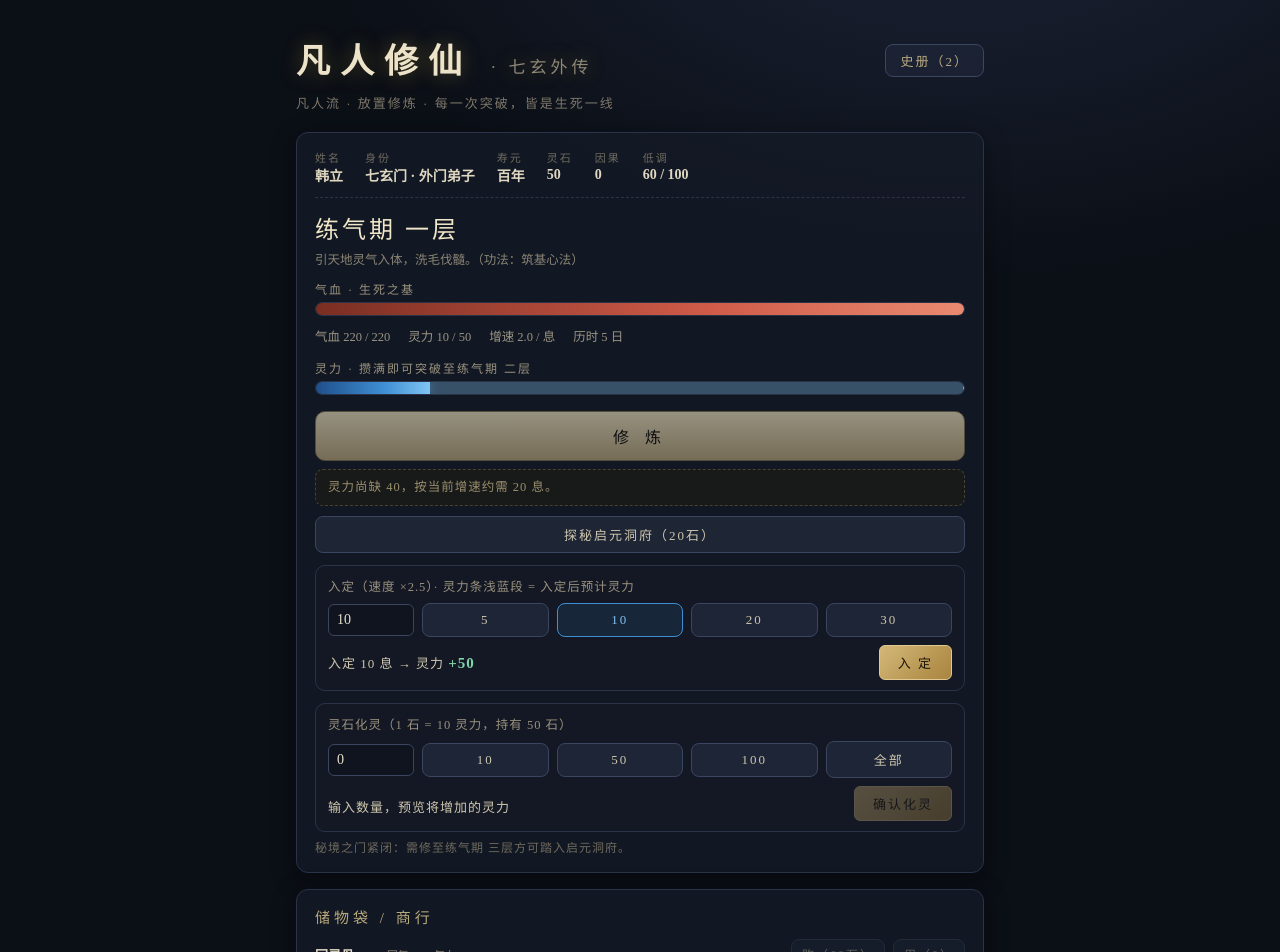
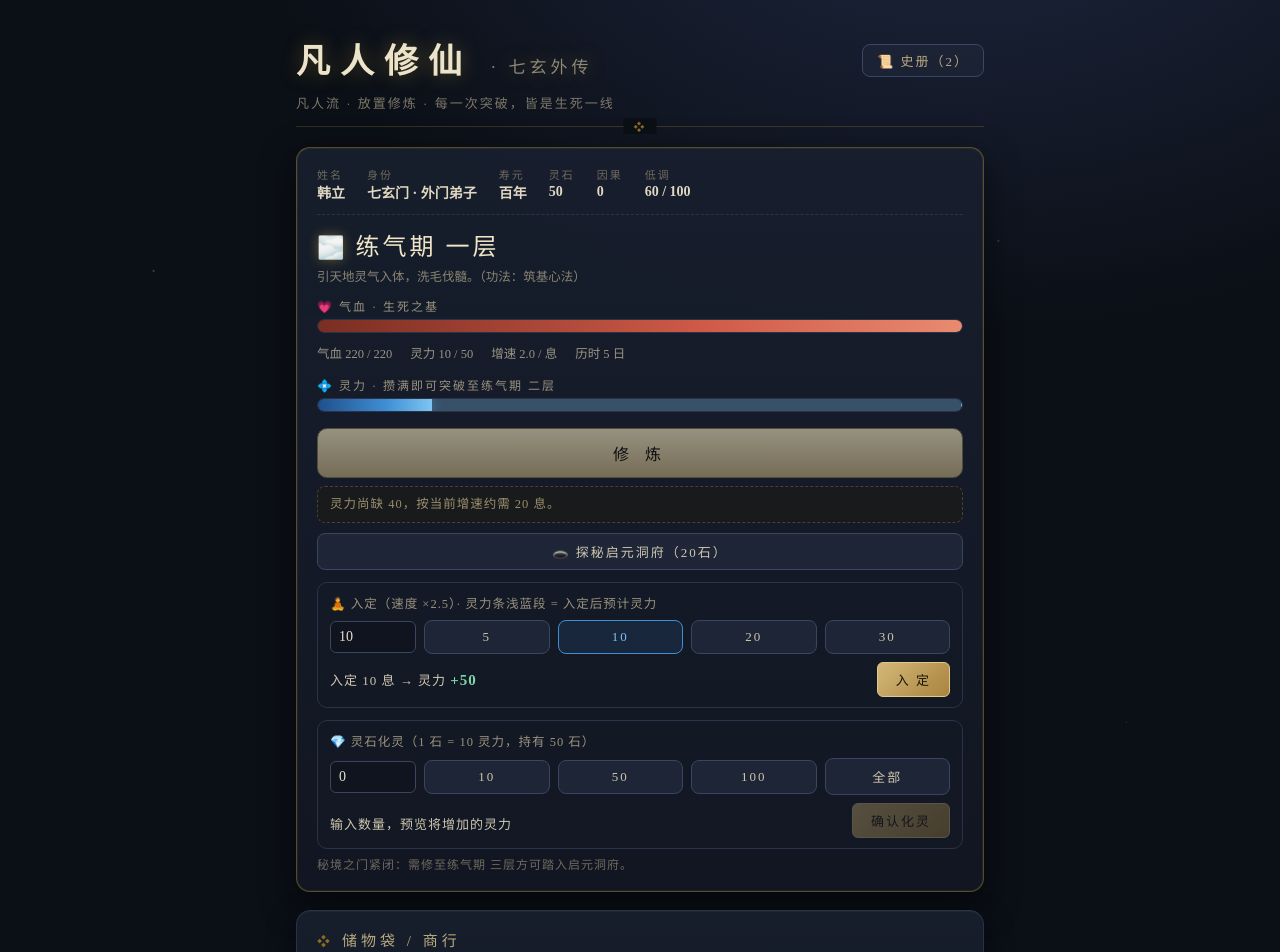
Before and after one commit to MetaQian/fanren-xiuxian, a Vue app: page / in a window 1280 px wide. Shown: the top 952 px of the page. Built offline with nearby package versions, Linux system fonts and the light colour scheme.

Commit message:
UI: 修仙感视觉升级(星空背景/卡片金边层次/图标点缀/突破按钮呼吸光)

```diff
--- a/frontend/src/App.vue
+++ b/frontend/src/App.vue
@@ -132,6 +132,29 @@ function doMeditate() {
 }
 // 入定剩余秒数（模板里取不到 Date，用函数算）
 const medLeft = () => Math.max(0, Math.ceil((s.value.meditateUntil - Date.now()) / 1000));
+// ===== 图标点缀 =====
+const REALM_ICONS = ["🌫️", "🏔️", "⚛️", "🐲", "🌟"]; // 按大境界序号
+const realmIco = () => REALM_ICONS[s.value.realm] ?? "🌫️";
+const ICONS: Record<string, string> = {
+  sword: "⚔️",
+  flash: "⚡",
+  recover: "💚",
+  shield: "🔔",
+  thunder: "🌩️",
+  heal: "🌿",
+  gather: "💊",
+  armor: "🪬",
+  wolf: "🐺",
+  beast: "🦊",
+  raider: "🏹",
+  mobei: "😈",
+  ghost: "👻",
+  beastking: "🐯",
+  demonlord: "💀",
+  yuanshui: "☠️",
+};
+const ico = (id?: string) => (id ? ICONS[id] ?? "✦" : "✦");
+const toastIco = (k: string) => (k === "break" ? "⚡" : k === "good" ? "🌿" : k === "bad" ? "🗡️" : "📜");
 const btnText = () => {
   if (s.value.enemy) return "战斗中 · 不可修炼";
   if (isFinal()) return "已臻化神 · 静待飞升";
@@ -242,7 +265,7 @@ onBeforeUnmount(() => {
       <div class="head-row">
         <h1>凡人修仙 <span class="sub">· 七玄外传</span></h1>
         <button class="mini journal-btn" @click="journalOpen = true">
-          史册（{{ s.logs.length }}）
+          📜 史册（{{ s.logs.length }}）
         </button>
       </div>
       <p class="tag">凡人流 · 放置修炼 · 每一次突破，皆是生死一线</p>
@@ -257,9 +280,9 @@ onBeforeUnmount(() => {
         <div><label>因果</label><b>{{ s.karma }}</b></div>
         <div><label>低调</label><b>{{ s.lowKey }} / 100</b></div>
       </div>
-      <div class="realm-name">{{ stageLabel(s.realm, s.stage) }}</div>
+      <div class="realm-name"><span class="realm-ico">{{ realmIco() }}</span>{{ stageLabel(s.realm, s.stage) }}</div>
       <p class="realm-note">{{ REALMS[s.realm].note }}（功法：{{ methodOf(s).name }}）</p>
-      <p class="bar-label">气血 · 生死之基</p>
+      <p class="bar-label">💗 气血 · 生死之基</p>
       <div class="bar hp-bar"><div class="fill hp-fill" :style="{ width: hpPct() + '%' }"></div></div>
       <div class="meta">
         <span>气血 {{ Math.floor(s.hp).toLocaleString() }} / {{ maxHpOf(s).toLocaleString() }}</span>
@@ -271,7 +294,7 @@ onBeforeUnmount(() => {
         </span>
         <span>历时 {{ Math.floor(s.days).toLocaleString() }} 日</span>
       </div>
-      <p class="bar-label">灵力 · 攒满即可{{ costTarget() }}</p>
+      <p class="bar-label">💠 灵力 · 攒满即可{{ costTarget() }}</p>
       <div class="bar">
         <div class="fill med-preview" :style="{ left: pct() + '%', width: Math.max(0, medPct() - pct()) + '%' }"></div>
         <div class="fill spirit-fill" :style="{ width: pct() + '%' }"></div>
@@ -280,12 +303,12 @@ onBeforeUnmount(() => {
       <p v-if="actHint()" class="act-hint">{{ actHint() }}</p>
       <div class="sub-actions">
         <button class="mini" :disabled="!!s.enemy" @click="enterDungeon(s); flushToasts()">
-          探秘{{ DUNGEON.name }}（{{ DUNGEON.fee }}石）
+          🕳️ 探秘{{ DUNGEON.name }}（{{ DUNGEON.fee }}石）
         </button>
       </div>
       <!-- 入定：时长可调 + 条上预览（浅蓝段） -->
       <div class="stone-panel">
-        <p class="sp-title">入定（速度 ×2.5）· 灵力条浅蓝段 = 入定后预计灵力</p>
+        <p class="sp-title">🧘 入定（速度 ×2.5）· 灵力条浅蓝段 = 入定后预计灵力</p>
         <div class="sp-row">
           <input
             class="sp-input"
@@ -312,7 +335,7 @@ onBeforeUnmount(() => {
       </div>
       <!-- 灵石化灵：设数量 → 预览 → 确认 -->
       <div class="stone-panel">
-        <p class="sp-title">灵石化灵（1 石 = 10 灵力，持有 {{ s.stones.toLocaleString() }} 石）</p>
+        <p class="sp-title">💎 灵石化灵（1 石 = 10 灵力，持有 {{ s.stones.toLocaleString() }} 石）</p>
         <div class="sp-row">
           <input
             class="sp-input"
@@ -347,12 +370,12 @@ onBeforeUnmount(() => {
     <!-- 战斗 / 秘境 -->
     <section class="card" v-if="s.enemy || s.dungeon">
       <h2>
-        {{ s.dungeon ? `秘境·${DUNGEON.name} 第 ${s.dungeon.room + 1}/${s.dungeon.total} 重` : "遭遇战" }}
+        {{ s.dungeon ? `🕳️ 秘境·${DUNGEON.name} 第 ${s.dungeon.room + 1}/${s.dungeon.total} 重` : "⚔️ 遭遇战" }}
         <em v-if="enemy() && enemyDef()?.boss" class="boss-tag">领主</em>
       </h2>
       <div v-if="s.enemy" class="battle">
         <div class="foe">
-          <b>{{ enemyDef()?.name }}</b>
+          <b>{{ ico(enemyDef()?.id) }} {{ enemyDef()?.name }}</b>
           <div class="bar foe-bar"><div class="fill foe-fill" :style="{ width: (s.enemy.hp / s.enemy.maxHp) * 100 + '%' }"></div></div>
           <span class="dim">{{ Math.max(0, Math.floor(s.enemy.hp)) }} / {{ s.enemy.maxHp }} 气血</span>
         </div>
@@ -365,7 +388,7 @@ onBeforeUnmount(() => {
             :title="sp.desc"
             @click="castSpell(s, sp.id); flushToasts()"
           >
-            {{ sp.name }}<small>（{{ sp.cost }}灵）</small>
+            {{ ico(sp.id) }} {{ sp.name }}<small>（{{ sp.cost }}灵）</small>
           </button>
         </div>
         <div class="inv-row">
@@ -375,13 +398,13 @@ onBeforeUnmount(() => {
             class="mini"
             @click="useItem(s, it.def.id); flushToasts()"
           >
-            用·{{ it.def.name }}×{{ it.n }}
+            用·{{ ico(it.def.id) }}{{ it.def.name }}×{{ it.n }}
           </button>
           <button
             class="mini retreat-btn"
             @click="retreat(s); flushToasts()"
           >
-            撤退（弃战保命）
+            🏃 撤退（弃战保命）
           </button>
           <span v-if="!invEntries().length" class="dim">（无可用之物）</span>
         </div>
@@ -394,7 +417,7 @@ onBeforeUnmount(() => {
       <h2>储物袋 / 商行</h2>
       <div class="shop">
         <div v-for="it in ITEMS" :key="it.id" class="shop-item">
-          <b>{{ it.name }}</b><small>{{ it.desc }}</small>
+          <b>{{ ico(it.id) }} {{ it.name }}</b><small>{{ it.desc }}</small>
           <button class="mini" :disabled="!!s.enemy || s.stones < it.price" @click="buyItem(s, it.id); flushToasts()">
             购（{{ it.price }}石）
           </button>
@@ -451,7 +474,7 @@ onBeforeUnmount(() => {
     <div class="journal-mask" v-if="journalOpen" @click.self="journalOpen = false">
       <div class="journal">
         <div class="j-head">
-          <h2>修仙史册</h2>
+          <h2>📜 修仙史册</h2>
           <span class="dim">{{ s.logs.length }} 则</span>
           <button class="mini" @click="journalOpen = false">返回</button>
         </div>
@@ -474,7 +497,7 @@ onBeforeUnmount(() => {
         :class="t.kind"
         @click="dismissToast(t.id)"
       >
-        {{ t.text }}
+        <span class="t-ico">{{ toastIco(t.kind) }}</span>{{ t.text }}
       </div>
     </div>
 
--- a/frontend/src/style.css
+++ b/frontend/src/style.css
@@ -10,7 +10,15 @@ body {
   margin: 0;
   min-height: 100vh;
   background:
-    radial-gradient(1100px 700px at 75% -10%, #1c2438 0%, rgba(28, 36, 56, 0) 60%),
+    radial-gradient(1.5px 1.5px at 12% 18%, rgba(255, 255, 255, 0.30) 0, transparent 100%),
+    radial-gradient(1px 1px at 28% 42%, rgba(255, 255, 255, 0.22) 0, transparent 100%),
+    radial-gradient(1.5px 1.5px at 46% 12%, rgba(255, 255, 255, 0.26) 0, transparent 100%),
+    radial-gradient(1px 1px at 64% 33%, rgba(255, 255, 255, 0.18) 0, transparent 100%),
+    radial-gradient(1.5px 1.5px at 78% 16%, rgba(255, 255, 255, 0.24) 0, transparent 100%),
+    radial-gradient(1px 1px at 88% 48%, rgba(255, 255, 255, 0.16) 0, transparent 100%),
+    radial-gradient(1px 1px at 38% 58%, rgba(255, 255, 255, 0.14) 0, transparent 100%),
+    radial-gradient(1200px 800px at 75% -10%, #1e2740 0%, rgba(30, 39, 64, 0) 60%),
+    radial-gradient(900px 600px at 8% 110%, #17202f 0%, rgba(23, 32, 47, 0) 55%),
     #0b0f16;
   color: #d8d3c8;
   font-family: "Noto Serif SC", "Source Han Serif SC", "Songti SC", "SimSun", serif;
@@ -42,23 +50,59 @@ header .tag {
   margin: 8px 0 20px;
   font-size: 13px;
   letter-spacing: 2px;
+  padding-bottom: 14px;
+  border-bottom: 1px solid rgba(212, 175, 55, 0.2);
+  position: relative;
+}
+
+header .tag::after {
+  content: "❖";
+  position: absolute;
+  bottom: -8px;
+  left: 50%;
+  transform: translateX(-50%);
+  color: #8a6d1f;
+  background: #0b0f16;
+  padding: 0 10px;
+  font-size: 11px;
 }
 
 .card {
-  background: rgba(20, 26, 38, 0.82);
+  position: relative;
+  background: linear-gradient(180deg, rgba(24, 31, 46, 0.92), rgba(18, 24, 36, 0.88));
   border: 1px solid #2a3348;
-  border-radius: 12px;
-  padding: 16px 18px;
-  margin-bottom: 16px;
-  box-shadow: 0 6px 24px rgba(0, 0, 0, 0.35);
+  border-radius: 14px;
+  padding: 18px 20px;
+  margin-bottom: 18px;
+  box-shadow:
+    0 10px 30px rgba(0, 0, 0, 0.45),
+    inset 0 1px 0 rgba(255, 255, 255, 0.04);
+}
+
+/* 首卡（主角卡）描一道金边，突出核心 */
+.card:first-of-type {
+  border-color: rgba(212, 175, 55, 0.35);
+  box-shadow:
+    0 12px 34px rgba(0, 0, 0, 0.5),
+    inset 0 0 0 1px rgba(212, 175, 55, 0.08);
 }
 
 .card h2 {
+  position: relative;
   margin: 0 0 12px;
+  padding-bottom: 10px;
   font-size: 15px;
   letter-spacing: 4px;
   color: #b8a97e;
   font-weight: normal;
+  border-bottom: 1px solid rgba(212, 175, 55, 0.18);
+}
+
+.card h2::before {
+  content: "❖";
+  margin-right: 8px;
+  color: #8a6d1f;
+  font-size: 13px;
 }
 
 .who {
@@ -87,6 +131,12 @@ header .tag {
   font-size: 24px;
   letter-spacing: 3px;
   color: #f0e6c8;
+}
+
+.realm-ico {
+  margin-right: 8px;
+  font-size: 22px;
+  filter: drop-shadow(0 0 6px rgba(212, 175, 55, 0.4));
 }
 
 .realm-note {
@@ -254,6 +304,21 @@ header .tag {
   border-radius: 10px;
   cursor: pointer;
   transition: filter 0.15s;
+}
+
+/* 可突破时金色呼吸光，提示"可以动了" */
+.act:not(:disabled) {
+  animation: act-glow 2.6s ease-in-out infinite;
+}
+
+@keyframes act-glow {
+  0%,
+  100% {
+    box-shadow: 0 0 8px rgba(212, 175, 55, 0.25);
+  }
+  50% {
+    box-shadow: 0 0 22px rgba(212, 175, 55, 0.55);
+  }
 }
 
 .act:hover:not(:disabled) {
@@ -647,6 +712,11 @@ footer .reset:hover {
   text-shadow: 0 0 8px rgba(212, 175, 55, 0.35);
 }
 
+.t-ico {
+  margin-right: 8px;
+  font-size: 15px;
+}
+
 @keyframes toast-in {
   from {
     opacity: 0;
```
